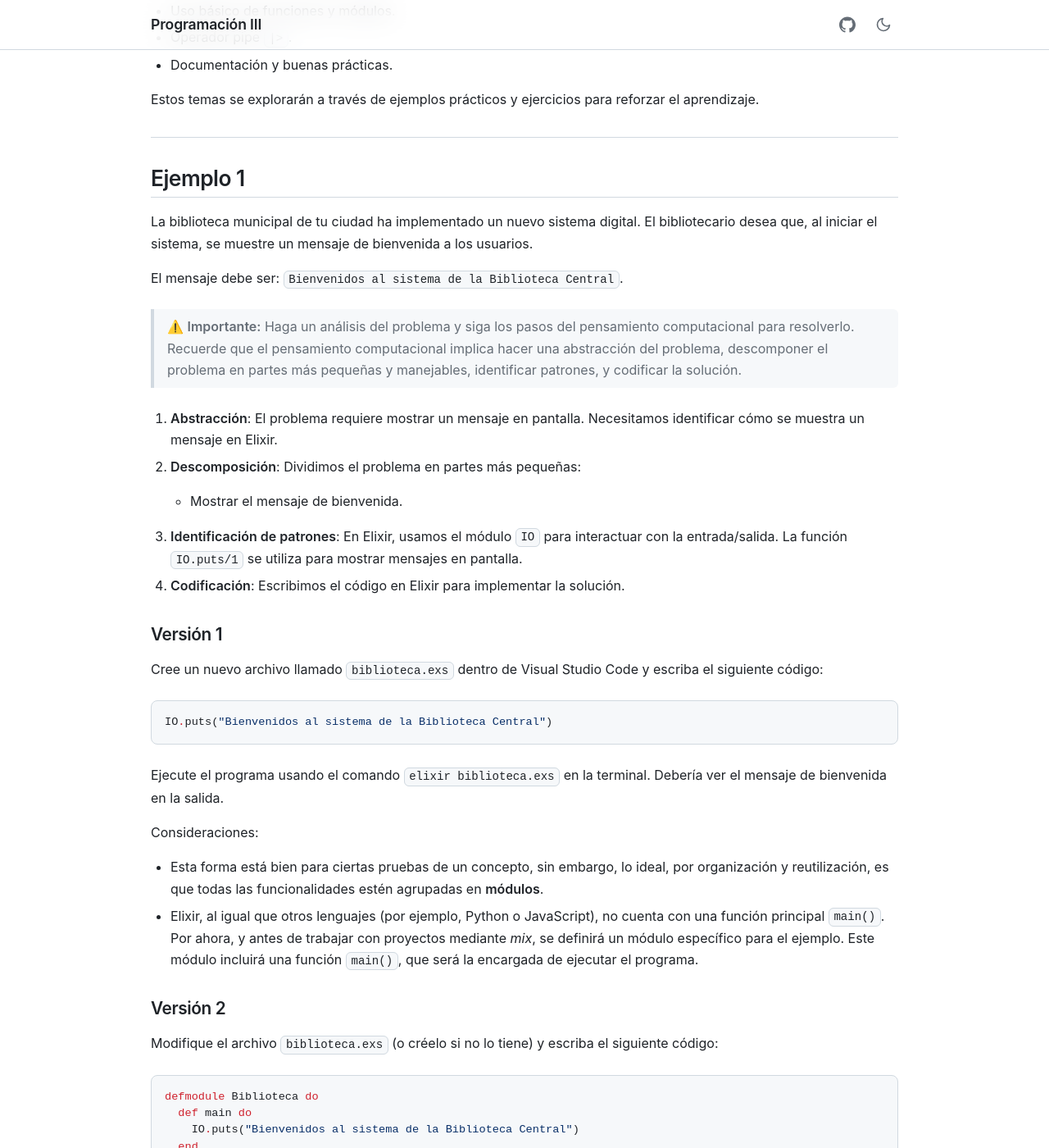
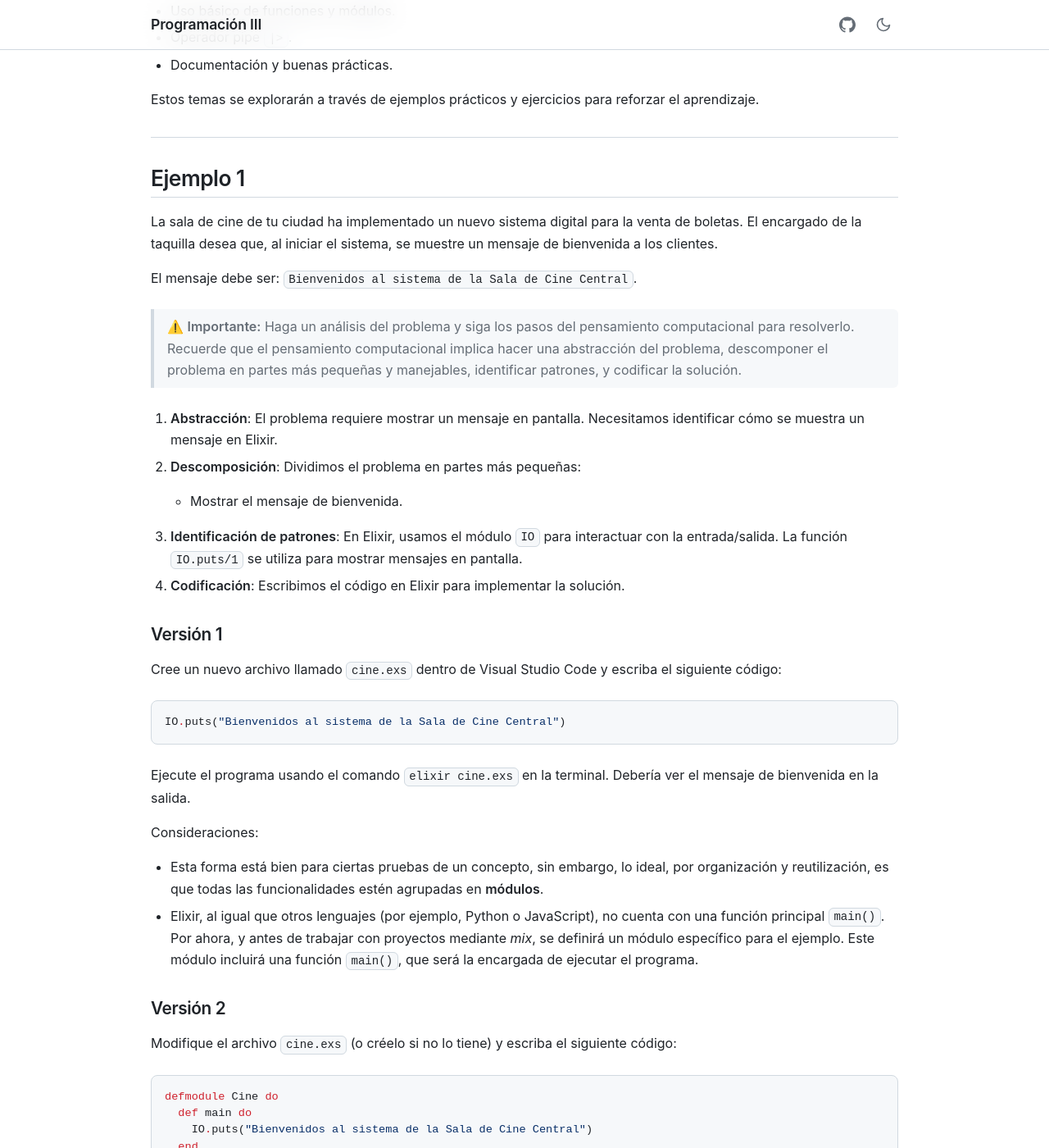
Before and after one commit to caflorezvi/guias-programacion3, a Jekyll site: the page built from docs/04.conceptos-basicos-elixir.md, in a window 1280 px wide and 1400 px high, scrolled down 472 px. Shown: the whole window at 82% size. Built offline with Jekyll 4.4.1, drawn with Linux system fonts in a browser that asks for light colours; our own code applies the rules of GitHub Pages for plain Markdown files; some of the changed text lies outside the part shown.

Commit message:
Pequeños cambios en la guía 05 y 06. Se actualizan los ejemplos de código

````diff
--- a/docs/04.conceptos-basicos-elixir.md
+++ b/docs/04.conceptos-basicos-elixir.md
@@ -21,9 +21,9 @@ Estos temas se explorarán a través de ejemplos prácticos y ejercicios para re
 
 ## Ejemplo 1
 
-La biblioteca municipal de tu ciudad ha implementado un nuevo sistema digital. El bibliotecario desea que, al iniciar el sistema, se muestre un mensaje de bienvenida a los usuarios.
+La sala de cine de tu ciudad ha implementado un nuevo sistema digital para la venta de boletas. El encargado de la taquilla desea que, al iniciar el sistema, se muestre un mensaje de bienvenida a los clientes.
 
-El mensaje debe ser: `Bienvenidos al sistema de la Biblioteca Central`.
+El mensaje debe ser: `Bienvenidos al sistema de la Sala de Cine Central`.
 
 > ⚠️ **Importante:** Haga un análisis del problema y siga los pasos del pensamiento computacional para resolverlo. Recuerde que el pensamiento computacional implica hacer una abstracción del problema, descomponer el problema en partes más pequeñas y manejables, identificar patrones, y codificar la solución.
 
@@ -35,13 +35,13 @@ El mensaje debe ser: `Bienvenidos al sistema de la Biblioteca Central`.
 
 ### Versión 1
 
-Cree un nuevo archivo llamado `biblioteca.exs` dentro de Visual Studio Code y escriba el siguiente código:
+Cree un nuevo archivo llamado `cine.exs` dentro de Visual Studio Code y escriba el siguiente código:
 
 ```elixir
-IO.puts("Bienvenidos al sistema de la Biblioteca Central")
+IO.puts("Bienvenidos al sistema de la Sala de Cine Central")
 ```
 
-Ejecute el programa usando el comando `elixir biblioteca.exs` en la terminal. Debería ver el mensaje de bienvenida en la salida.
+Ejecute el programa usando el comando `elixir cine.exs` en la terminal. Debería ver el mensaje de bienvenida en la salida.
 
 Consideraciones:
 
@@ -50,35 +50,35 @@ Consideraciones:
 
 ### Versión 2
 
-Modifique el archivo `biblioteca.exs` (o créelo si no lo tiene) y escriba el siguiente código:
+Modifique el archivo `cine.exs` (o créelo si no lo tiene) y escriba el siguiente código:
 
 ```elixir
-defmodule Biblioteca do
+defmodule Cine do
   def main do
-    IO.puts("Bienvenidos al sistema de la Biblioteca Central")
+    IO.puts("Bienvenidos al sistema de la Sala de Cine Central")
   end
 end
 
-Biblioteca.main()
+Cine.main()
 ```
 
-El módulo `Biblioteca` contiene la función `main`, que es la que se invoca para mostrar el mensaje de bienvenida. Esto permite una mejor organización del código. Tenga en cuenta que es **necesario invocar** la función `main()` para que el **programa se ejecute**, por lo que se debe incluir la llamada a `Biblioteca.main()` al **final del archivo**.
+El módulo `Cine` contiene la función `main`, que es la que se invoca para mostrar el mensaje de bienvenida. Esto permite una mejor organización del código. Tenga en cuenta que es **necesario invocar** la función `main()` para que el **programa se ejecute**, por lo que se debe incluir la llamada a `Cine.main()` al **final del archivo**.
 
 > ⚠️ **Importante:** Recordemos que en Elixir no existe la palabra clave `return` como en Java o C. El valor de la última expresión evaluada en la función es el valor que esta devuelve.
 
 ### Versión 3
 
-Modifique el archivo `biblioteca.exs` o cree uno nuevo y escriba el siguiente código:
+Modifique el archivo `cine.exs` o cree uno nuevo y escriba el siguiente código:
 
 ```elixir
-defmodule Biblioteca do
+defmodule Cine do
   def main do
     mensaje = saludar()
     imprimir_mensaje(mensaje)
   end
 
   defp saludar do
-    "Bienvenidos al sistema de la Biblioteca Central"
+    "Bienvenidos al sistema de la Sala de Cine Central"
   end
 
   defp imprimir_mensaje(mensaje) do
@@ -86,10 +86,10 @@ defmodule Biblioteca do
   end
 end
 
-Biblioteca.main()
+Cine.main()
 ```
 
-En este caso, la función `saludar` se define como privada (usando `defp`), lo que significa que solo puede ser llamada desde dentro del módulo `Biblioteca`. Además, se ha separado la lógica de impresión en una función diferente (`imprimir_mensaje`). Esto permite una mejor organización del código y facilita la reutilización de funciones en otros contextos.
+En este caso, la función `saludar` se define como privada (usando `defp`), lo que significa que solo puede ser llamada desde dentro del módulo `Cine`. Además, se ha separado la lógica de impresión en una función diferente (`imprimir_mensaje`). Esto permite una mejor organización del código y facilita la reutilización de funciones en otros contextos.
 
 La función `main` actúa como el punto de entrada del módulo y se encarga de llamar a las funciones privadas `saludar` e `imprimir_mensaje` respectivamente.
 
@@ -98,14 +98,14 @@ La función `main` actúa como el punto de entrada del módulo y se encarga de l
 Ahora se requiere modificar el programa para que el mensaje de bienvenida sea más dinámico y pueda personalizarse. Para ello, se debe modificar la función `saludar` para que reciba un parámetro con el nombre del usuario.
 
 ```elixir
-defmodule Biblioteca do
+defmodule Cine do
   def main do
     mensaje = saludar("Carlos")
     imprimir_mensaje(mensaje)
   end
 
   defp saludar(nombre) do
-    "Hola #{nombre}, Bienvenido al sistema de la Biblioteca Central"
+    "Hola #{nombre}, Bienvenido al sistema de la Sala de Cine Central"
   end
 
   defp imprimir_mensaje(mensaje) do
@@ -113,7 +113,7 @@ defmodule Biblioteca do
   end
 end
 
-Biblioteca.main()
+Cine.main()
 ```
 
 La función `saludar` ahora acepta un parámetro `nombre`, que se utiliza para personalizar el mensaje de bienvenida. Así el programa se adapta a cualquier usuario. El nombre se pasa como argumento al llamar a `saludar` desde `main` y se **interpola** en el mensaje de bienvenida.
@@ -122,7 +122,7 @@ Otra opción para concatenar el mensaje es usar el operador `<>`, así:
 
 ```elixir
 defp saludar(nombre) do
-  "Hola " <> nombre <> ", Bienvenido al sistema de la Biblioteca Central"
+  "Hola " <> nombre <> ", Bienvenido al sistema de la Sala de Cine Central"
 end
 ```
 
@@ -134,7 +134,7 @@ Un parámetro puede llevar un valor que se usa cuando quien llama no lo indica.
 
 ```elixir
 defp saludar(nombre \\ "invitado") do
-  "Hola #{nombre}, Bienvenido al sistema de la Biblioteca Central"
+  "Hola #{nombre}, Bienvenido al sistema de la Sala de Cine Central"
 end
 ```
 
@@ -146,7 +146,7 @@ Ahora, se requiere que el nombre del usuario se solicite de forma interactiva en
 
 
 ```elixir
-defmodule Biblioteca do
+defmodule Cine do
   def main do
     nombre = leer_nombre()
     mensaje = saludar(nombre)
@@ -154,7 +154,7 @@ defmodule Biblioteca do
   end
 
   defp saludar(nombre) do
-    "Hola #{nombre}, Bienvenido al sistema de la Biblioteca Central"
+    "Hola #{nombre}, Bienvenido al sistema de la Sala de Cine Central"
   end
 
   defp imprimir_mensaje(mensaje) do
@@ -166,7 +166,7 @@ defmodule Biblioteca do
   end
 end
 
-Biblioteca.main()
+Cine.main()
 ```
 
 La función `IO.gets/1` se utiliza para **mostrar un mensaje al usuario y esperar su entrada**. La entrada se almacena en la variable `nombre`, que luego se pasa a la función `saludar` para finalmente imprimir el mensaje de bienvenida.
@@ -189,7 +189,7 @@ Al ejecutar esta versión del programa todo funciona correctamente y se eliminan
 Para finalizar, podemos simplificar aún más el código utilizando el operador pipe `|>` en la función `main` y `leer_nombre`, así:
 
 ```elixir
-defmodule Biblioteca do
+defmodule Cine do
   def main do
     leer_nombre()
     |> saludar()
@@ -197,7 +197,7 @@ defmodule Biblioteca do
   end
 
   defp saludar(nombre) do
-    "Hola #{nombre}, Bienvenido al sistema de la Biblioteca Central"
+    "Hola #{nombre}, Bienvenido al sistema de la Sala de Cine Central"
   end
 
   defp imprimir_mensaje(mensaje) do
@@ -210,7 +210,7 @@ defmodule Biblioteca do
   end
 end
 
-Biblioteca.main()
+Cine.main()
 ```
 
 La función `leer_nombre` ahora está usando el operador pipe `|>` para **encadenar** la llamada a `String.trim/1`, básicamente la salida de `IO.gets/1` se pasa directamente a `String.trim/1` y este último se encarga de eliminar cualquier espacio en blanco o salto de línea al principio y al final de la cadena.
@@ -433,7 +433,7 @@ Realice los siguientes ejercicios para practicar los conceptos básicos de Elixi
 Una empresa de envíos ha desarrollado un sistema para registrar paquetes. El encargado desea que, al iniciar el sistema, se solicite al usuario su nombre, el nombre del destinatario y la dirección de entrega.
 Con esa información, el sistema debe mostrar un único mensaje concatenado que confirme el registro, por ejemplo:
 
-`"El paquete a nombre de Carlos será enviado a Ana en la dirección Calle 123, Bogotá."`
+`"El paquete a nombre de Carlos quedó registrado para ser entregado a Pedro en la dirección Calle 123, Bogotá."`
 
 ### Ejercicio 2
 
@@ -448,6 +448,11 @@ El programa debe solicitar al usuario su nombre y su apellido por separado, y lu
 Por ejemplo, si el usuario ingresa `Carlos` y `Florez`, el programa debe mostrar:
 
 `Su correo institucional es: carlos.florez@uniquindio.edu.co`
+
+Para resolverlo puede usar las siguientes funciones:
+
+- `String.trim/1` para eliminar los espacios en blanco al inicio y al final.
+- `String.downcase/1` para convertir el texto a minúsculas.
 
 Tenga en cuenta lo siguiente:
 
@@ -478,17 +483,17 @@ Tenga en cuenta lo siguiente:
 En la guía anterior se vio que un programa útil **debe** tener efectos secundarios, pero que conviene **minimizarlos y aislarlos**. La siguiente función no cumple ese principio, porque mezcla el cálculo con la escritura en consola:
 
 ```elixir
-def promedio(notas) do
-  resultado = Enum.sum(notas) / length(notas)
-  IO.puts("El promedio es: #{resultado}")
+def convertir_temperatura(celsius) do
+  resultado = celsius * 9 / 5 + 32
+  IO.puts("La temperatura en Fahrenheit es: #{resultado}")
 end
 ```
 
-Reescríbala dentro de un módulo, separándola en **dos funciones**: una completamente pura, que solo calcule el promedio y lo devuelva, y otra que se encargue únicamente de imprimir el resultado. Agregue una función `main` que las coordine.
+Reescríbala dentro de un módulo, separándola en **dos funciones**: una completamente pura, que solo haga la conversión y devuelva el resultado, y otra que se encargue únicamente de imprimirlo. Agregue una función `main` que las coordine.
 
 Responda: ¿cuál de las dos funciones podría probar automáticamente sin necesidad de leer la consola? Relacione su respuesta con la buena práctica de **delegar responsabilidades a funciones pequeñas** vista en esta guía.
 
-### Ejercicio 5 (opcional)
+### Ejercicio 5
 
 En una tienda, el precio que paga un cliente depende del descuento que le corresponde según su tipo. En lugar de escribir una función distinta para cada tipo de cliente, se puede escribir **una función que fabrique esas funciones**, siguiendo el patrón de funciones que devuelven funciones visto en la guía anterior.
 
````
Also changed, not shown: other parts of docs/04.conceptos-basicos-elixir.md (+1 -1 lines), docs/05.expresiones-logico-matematicas.md (+18 -0 lines), 11 other files.
